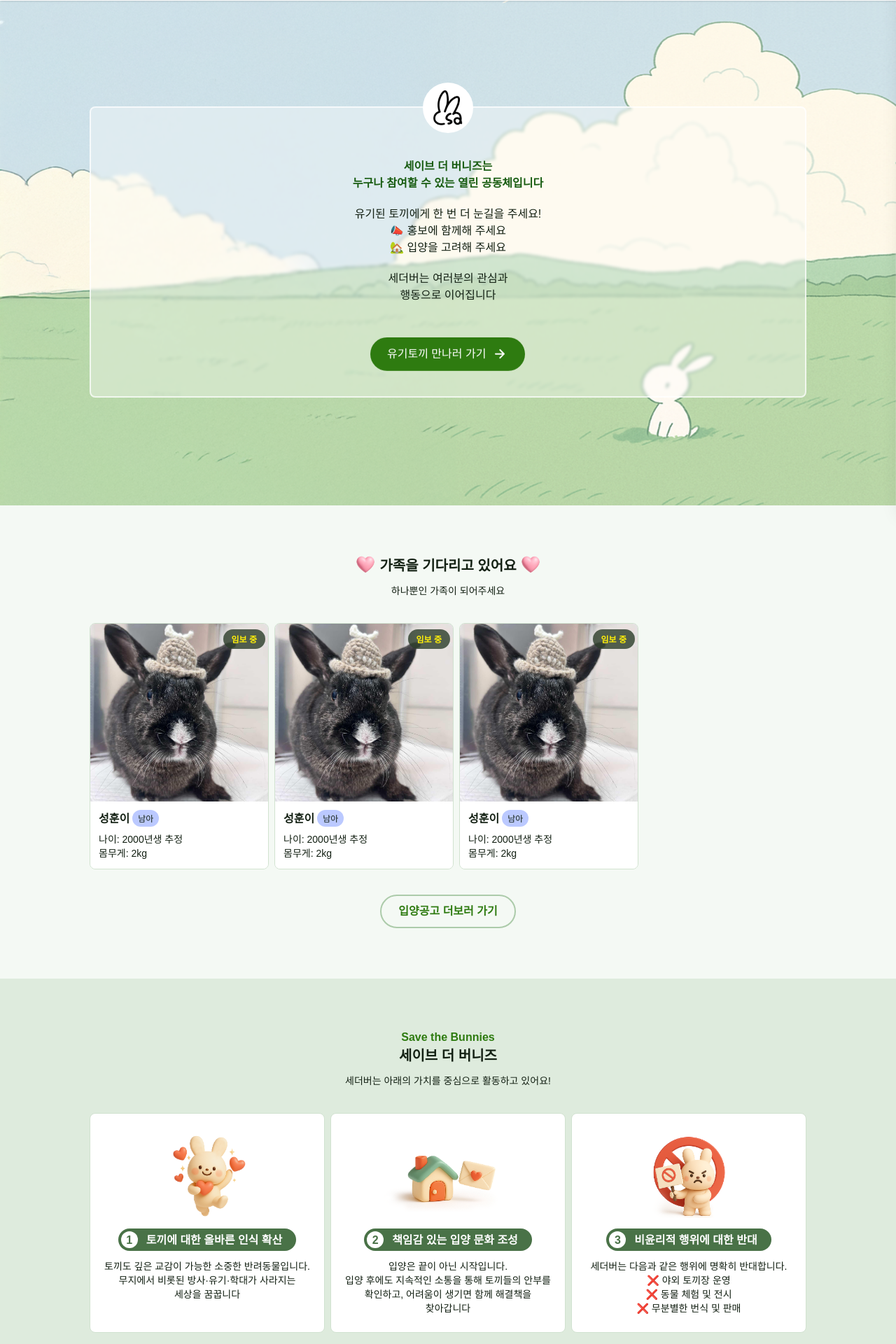
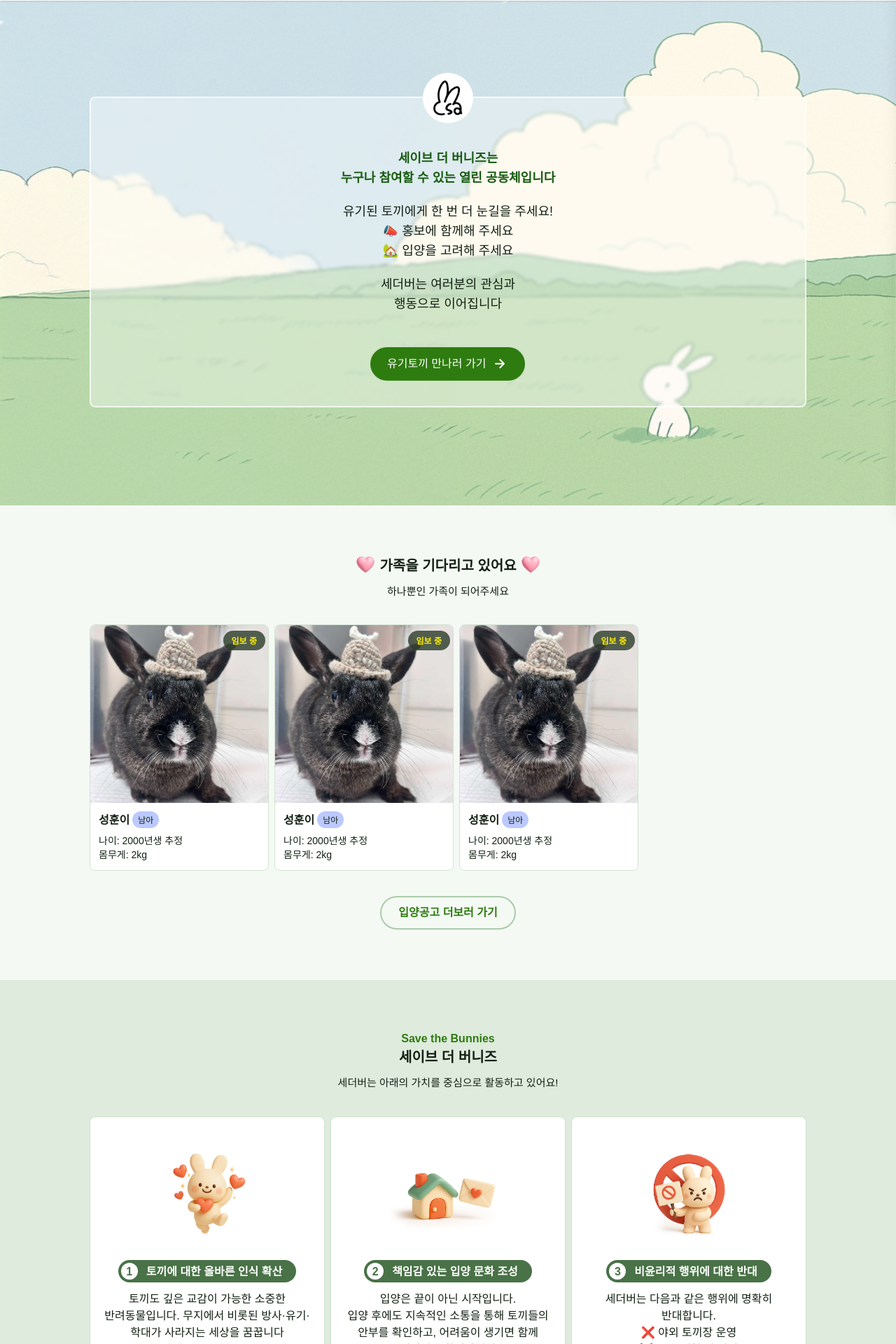
Before and after one commit to savethebunnies/bunnies-fe, a Next.js app: page /home in a window 1280 px wide. Shown: the part 78-1998 px from the top of the page at 70% size. Built offline with nearby package versions, Linux system fonts and the light colour scheme.

Commit message:
fix: 폰트 사이즈 변경

```diff
--- a/app/about/(sections)/about.jsx
+++ b/app/about/(sections)/about.jsx
@@ -10,7 +10,7 @@ export default function About() {
     >
       <div className="grid grid-rows-[auto_auto] gap-2">
         <div className="bg-white py-6 px-4 rounded-lg">
-          <p className="text-xl font-bold text-[var(--primary)] mb-4">
+          <p className="text-lg font-bold text-[var(--primary)] mb-4">
             세이브더 버니즈(세더버)는 유기토끼를 지원하는 작은 봉사
             커뮤니티입니다.
           </p>
@@ -61,10 +61,10 @@ export default function About() {
               aria-hidden="true"
               className="mx-auto mb-4"
             />
-            <h2 className="text-2xl font-black" lang="en">
+            <h2 className="text-xl font-black" lang="en">
               Save the Bunnies
             </h2>
-            <p className="text-lg">세이브 더 버니즈</p>
+            <p className="text-base">세이브 더 버니즈</p>
           </div>
         </div>
       </div>
--- a/app/home/(components)/inner.jsx
+++ b/app/home/(components)/inner.jsx
@@ -22,7 +22,7 @@ export default function Inner({ children, section, heading, subtitle }) {
             </div>
           )}
         </h2>
-        <p id={`${section}-subtitle`} className="text-sm mt-1">
+        <p id={`${section}-subtitle`} className="text-[0.9375rem] mt-1">
           {subtitle}
         </p>
         {children}
--- a/app/home/(components)/value-card.jsx
+++ b/app/home/(components)/value-card.jsx
@@ -32,7 +32,7 @@ export default function ValueCard({ value, idx }) {
                 {title}
               </h4>
             </div>
-            <p className="text-sm whitespace-pre-line pt-3">{desc}</p>
+            <p className="text-base whitespace-pre-line pt-3">{desc}</p>
           </div>
         </div>
       </article>
--- a/app/home/(sections)/banner.jsx
+++ b/app/home/(sections)/banner.jsx
@@ -20,7 +20,7 @@ export default function Banner() {
               alt="세이브 더 버니즈 로고"
             />
           </div>
-          <div className="pt-18 pb-12">
+          <div className="pt-18 pb-12 text-lg">
             <p className="mb-5 font-semibold text-[var(--hover)]">
               세이브 더 버니즈는
               <br />
--- a/app/home/(sections)/value.jsx
+++ b/app/home/(sections)/value.jsx
@@ -5,7 +5,7 @@ const values = [
   {
     imageData: { image: "/rabbit_01.png", width: "130" },
     title: "토끼에 대한 올바른 인식 확산",
-    desc: "토끼도 깊은 교감이 가능한 소중한 반려동물입니다.\n 무지에서 비롯된 방사·유기·학대가 사라지는 세상을 꿈꿉니다",
+    desc: "토끼도 깊은 교감이 가능한 소중한 반려동물입니다. 무지에서 비롯된 방사·유기·학대가 사라지는 세상을 꿈꿉니다",
   },
   {
     imageData: { image: "/rabbit_02.png", width: "190" },
```
